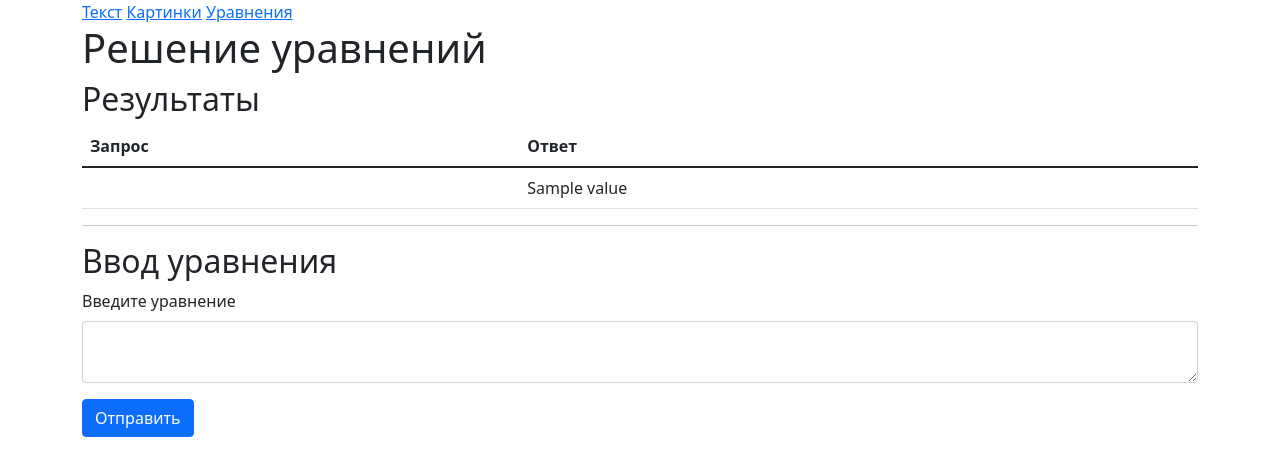
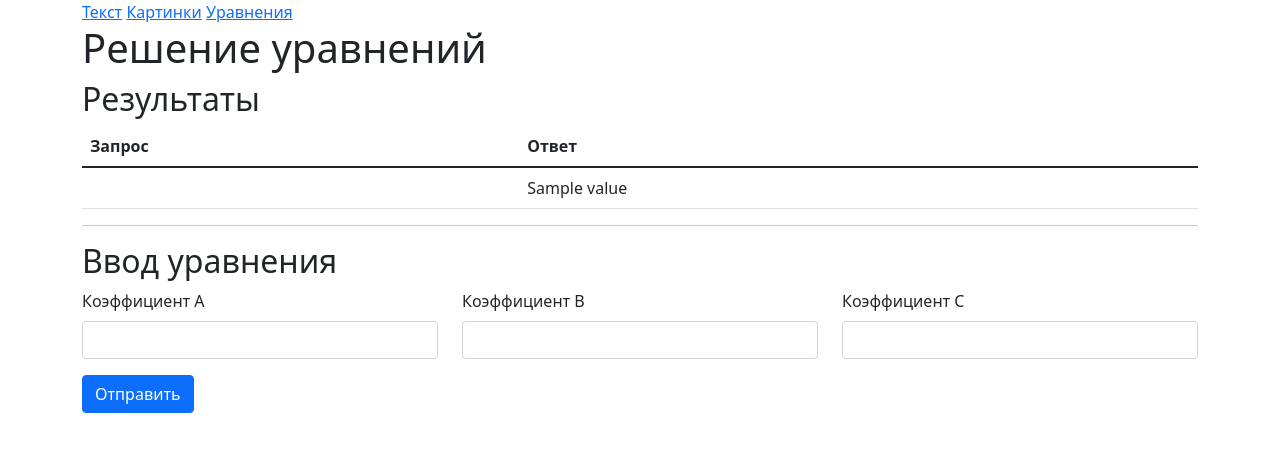
Before and after one commit to volodya-leveryev/sample7-redis-pillow, a Flask app: template templates/equations.html in a window 1280 px wide. Shown: the top 476 px of the page. Run offline with Flask 2, Linux system fonts and the light colour scheme; the template is opened without the code that fills it: most values are stand-ins (such as "Sample title", 1, 10 or a date in 2020).

Commit message:
Sending equation to worker

```diff
--- a/app.py
+++ b/app.py
@@ -51,8 +51,23 @@ def transform_image():
 
 @app.route('/equations/')
 def equations():
+    error = request.args.get('error')
     try:
         answers = pickle.loads(redis.get('equation_answers'))
     except (ValueError, TypeError, pickle.UnpicklingError):
         answers = []
-    return render_template('equations.html', answers=answers)
+    return render_template('equations.html', error=error, answers=answers)
+
+
+@app.route('/solve_equation/', methods=['POST'])
+def solve_equation():
+    try:
+        a = float(request.form.get('a'))
+        b = float(request.form.get('b'))
+        c = float(request.form.get('c'))
+    except ValueError:
+        return redirect('/equations/?error=1')
+
+    equation = f'{a}*x**2 + {b}*x + {c}'
+    redis.publish('equation', equation)
+    return redirect('/equations/')
--- a/templates/equations.html
+++ b/templates/equations.html
@@ -24,10 +24,23 @@
     <hr>
 
     <h2>Ввод уравнения</h2>
-    <form action="/send" method="POST">
-        <div class="mb-3">
-            <label for="input_text" class="form-label">Введите уравнение</label>
-            <textarea name="input_text" id="input_text" class="form-control"></textarea>
+    {% if error %}
+    <p class="text-danger">Неправильные данные!</p>
+    {% endif %}
+    <form action="/solve_equation/" method="POST">
+        <div class="row mb-3">
+            <div class="col">
+                <label for="a" class="form-label">Коэффициент A</label>
+                <input type="text" name="a" id="a" class="form-control">
+            </div>
+            <div class="col">
+                <label for="b" class="form-label">Коэффициент B</label>
+                <input type="text" name="b" id="b" class="form-control">
+            </div>
+            <div class="col">
+                <label for="c" class="form-label">Коэффициент C</label>
+                <input type="text" name="c" id="c" class="form-control">
+            </div>
         </div>
         <input type="submit" class="btn btn-primary" value="Отправить">
     </form>
```
